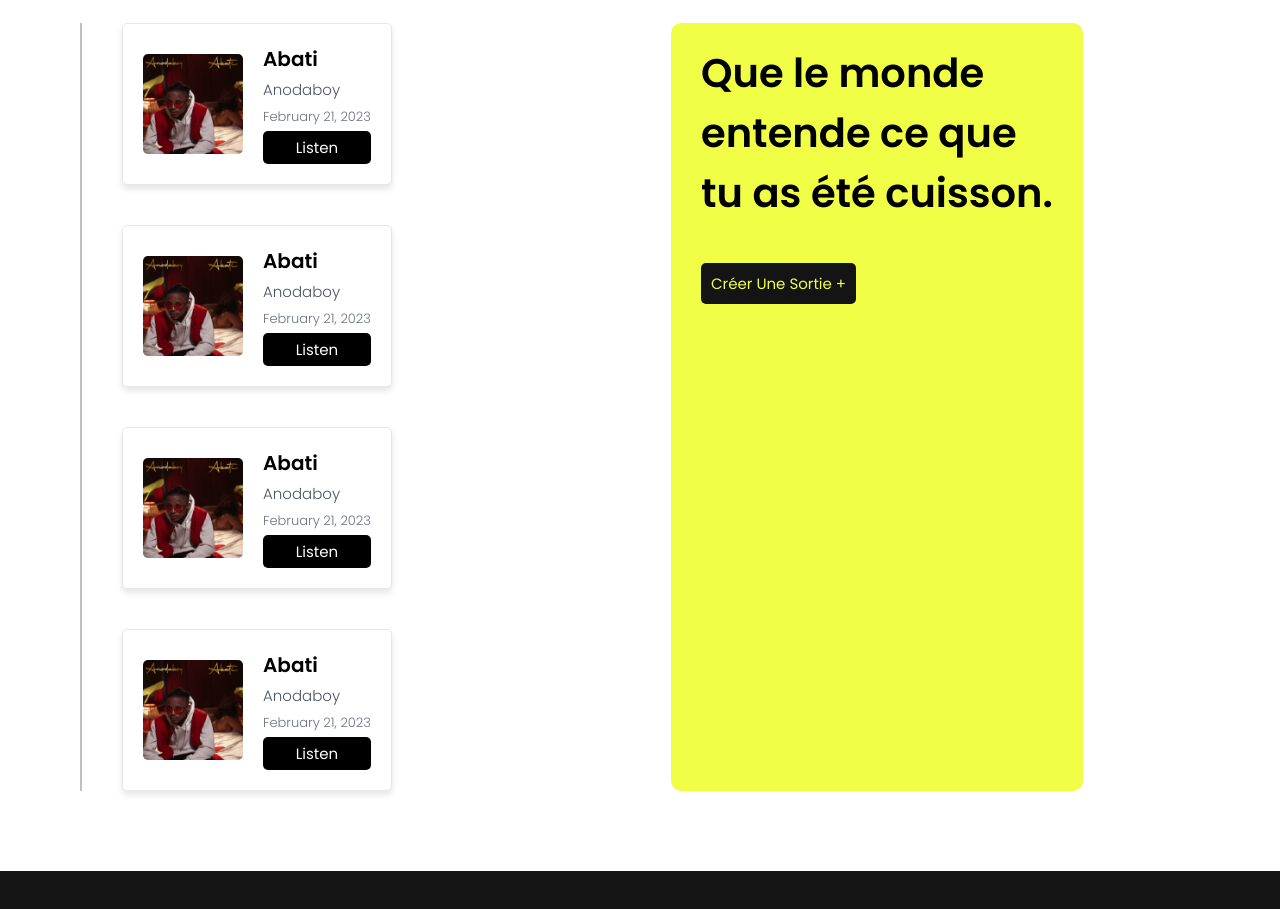
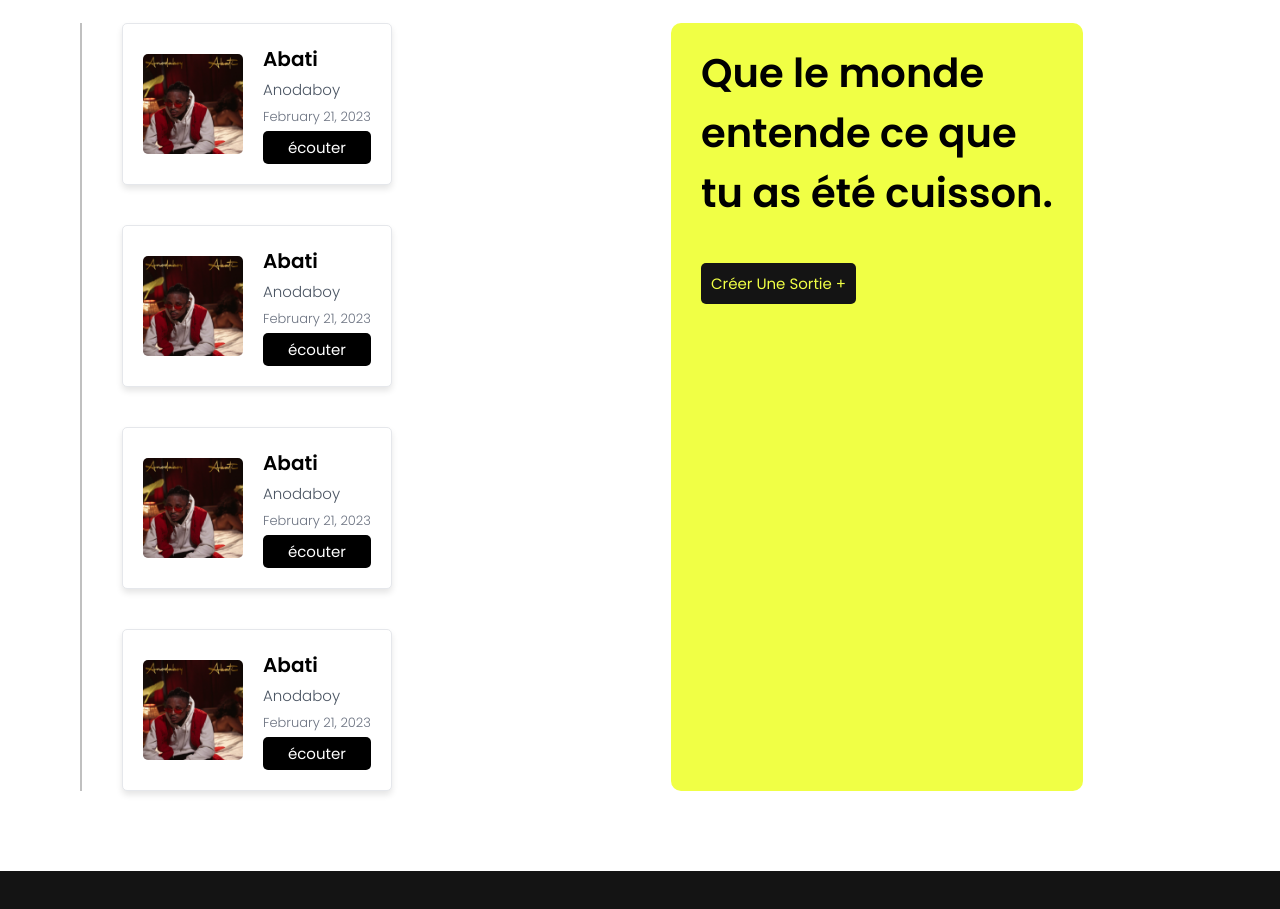
Before and after one commit to enochmakafui/Muskid-Test, a plain HTML site: page indexFrench.html in a window 1280 px wide. Shown: the part 920-1829 px from the top of the page. Drawn offline with Linux system fonts and the light colour scheme.

Commit message:
translate listen btn text

```diff
--- a/indexFrench.html
+++ b/indexFrench.html
@@ -86,7 +86,7 @@
               <span class="name">Abati</span>
               <span class="nickname">Anodaboy</span>
               <span class="date">February 21, 2023</span>
-              <button class="listen-btn">Listen</button>
+              <button class="listen-btn">écouter</button>
             </div>
           </div>
           <div class="section__content--music--list">
@@ -99,7 +99,7 @@
               <span class="name">Abati</span>
               <span class="nickname">Anodaboy</span>
               <span class="date">February 21, 2023</span>
-              <button class="listen-btn">Listen</button>
+              <button class="listen-btn">écouter</button>
             </div>
           </div>
           <div class="section__content--music--list">
@@ -112,7 +112,7 @@
               <span class="name">Abati</span>
               <span class="nickname">Anodaboy</span>
               <span class="date">February 21, 2023</span>
-              <button class="listen-btn">Listen</button>
+              <button class="listen-btn">écouter</button>
             </div>
           </div>
           <div class="section__content--music--list">
@@ -125,7 +125,7 @@
               <span class="name">Abati</span>
               <span class="nickname">Anodaboy</span>
               <span class="date">February 21, 2023</span>
-              <button class="listen-btn">Listen</button>
+              <button class="listen-btn">écouter</button>
             </div>
           </div>
         </div>
```
